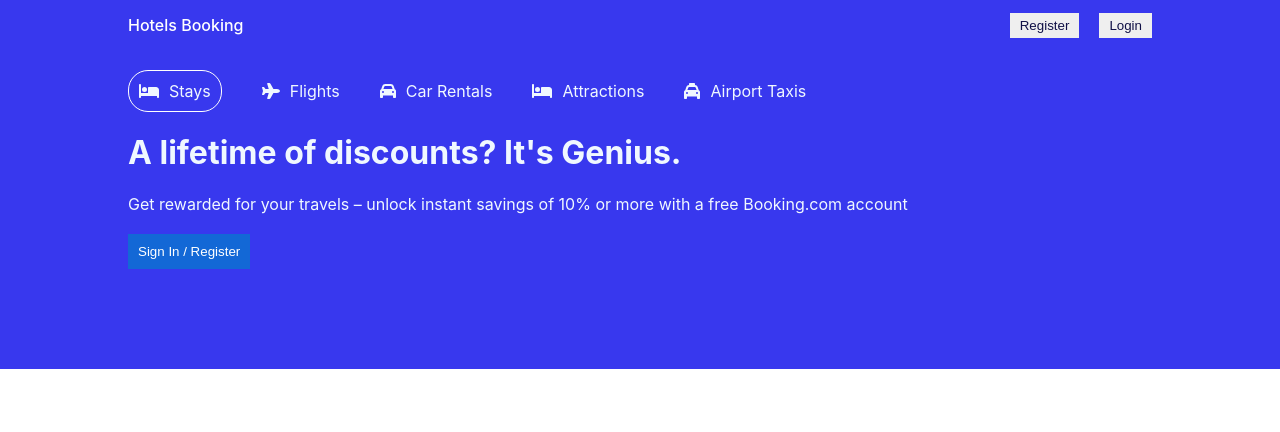
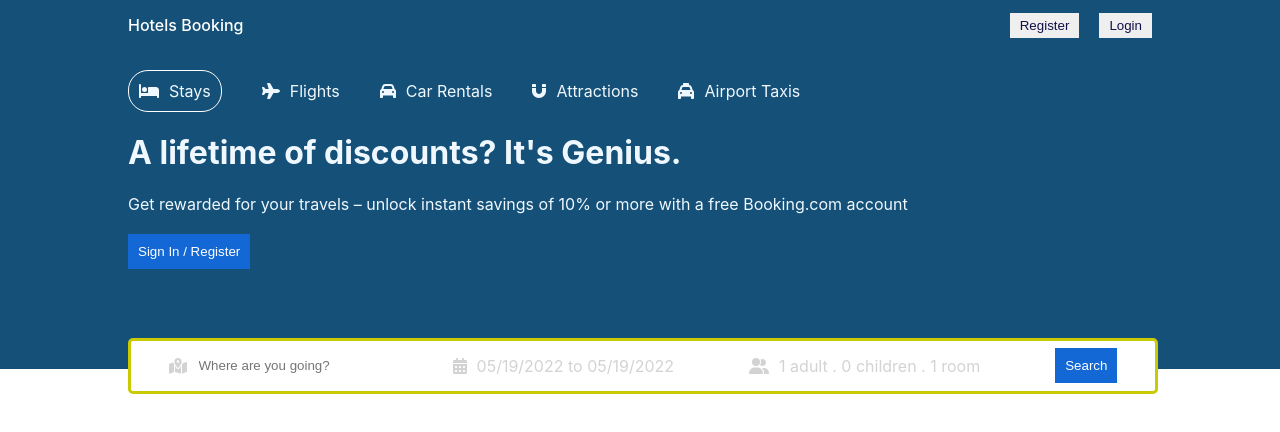
Before and after one commit to rayhansheikh99/Hotels-Booking, a React (Create React App) app in the folder client/: page / in a window 1280 px wide. Shown: the top 432 px of the page. Built offline with nearby package versions, Linux system fonts and the light colour scheme.

Commit message:
Header and search section added

```diff
--- a/client/package.json
+++ b/client/package.json
@@ -11,6 +11,7 @@
     "@testing-library/react": "^13.2.0",
     "@testing-library/user-event": "^13.5.0",
     "react": "^18.1.0",
+    "react-date-range": "^1.4.0",
     "react-dom": "^18.1.0",
     "react-router-dom": "^6.3.0",
     "react-scripts": "5.0.1",
--- a/client/public/index.html
+++ b/client/public/index.html
@@ -24,7 +24,7 @@
       work correctly both with client-side routing and a non-root public URL.
       Learn how to configure a non-root public URL by running `npm run build`.
     -->
-    <title>React App</title>
+    <title>Hotels Booking | Online</title>
   </head>
   <body>
     <noscript>You need to enable JavaScript to run this app.</noscript>
--- a/client/src/Components/Header/Header.js
+++ b/client/src/Components/Header/Header.js
@@ -1,8 +1,37 @@
-import React from 'react';
+import React, {useState} from 'react';
 import "./header.css";
 import { FontAwesomeIcon } from '@fortawesome/react-fontawesome'
-import { faBed, faCar, faPlane, faTaxi } from '@fortawesome/free-solid-svg-icons'
+import { DateRange } from 'react-date-range';
+import 'react-date-range/dist/styles.css'; // main css file
+import 'react-date-range/dist/theme/default.css'; // theme css file
+import {format} from "date-fns"
+import { faBed, faCalendarDays, faCar, faMagnet, faMapLocationDot, faPlane, faTaxi, faUserGroup } from '@fortawesome/free-solid-svg-icons'
 const Header = () => {
+    const [openDate, setOpenDate] = useState(false)
+    const [date, setDate] = useState([
+        {
+          startDate: new Date(),
+          endDate: new Date(),
+          key: 'selection'
+        }
+      ]);
+
+    const [openOptions, setOpenOptions] = useState(false);
+    const [options, setOptions] = useState({
+        adult:1,
+        children:0,
+        room:1
+    })
+
+    const handleOption = (name, operation) => {
+        setOptions((prev)=> {
+            return {
+                ...prev,
+                [name]: operation === "i" ? options[name] + 1 : options[name] - 1
+            }
+        })
+    }
+
     return (
         <div className='header'>
             <div className='header-container'>
@@ -20,7 +49,7 @@
                     <span>Car Rentals</span>
                     </div>
                     <div className="header-list-item">
-                    <FontAwesomeIcon icon={faBed} />
+                    <FontAwesomeIcon icon={faMagnet} />
                     <span>Attractions</span>
                     </div>
                     <div className="header-list-item">
@@ -31,6 +60,60 @@
                 <h1 className='header-title'>A lifetime of discounts? It's Genius.</h1>
                 <p className='header-desc'>Get rewarded for your travels – unlock instant savings of 10% or more with a free Booking.com account</p>
                 <button className='header-btn'>Sign In / Register</button>
+
+                <div className="header-search">
+                    <div className="header-search-item">
+                    <FontAwesomeIcon className='header-icon' icon={faMapLocationDot} />
+                    <input type="text" placeholder='Where are you going?' className="header-search-input"/>
+                    </div>
+                    <div className="header-search-item">
+                    <FontAwesomeIcon className='header-icon' icon={faCalendarDays} />
+                    <span onClick={()=> setOpenDate(!openDate)} className="header-search-text">{`${format(date[0].startDate, "MM/dd/yyyy")} to ${format(date[0].endDate, "MM/dd/yyyy")}`}</span>
+                    {openDate && <DateRange
+                    editableDateInputs={true}
+                    onChange={item => setDate([item.selection])}
+                    moveRangeOnFirstSelection={false}
+                    ranges={date}
+                    className="date"/>}
+                    </div>
+
+                    <div className="header-search-item">
+                    <FontAwesomeIcon className='header-icon' icon={faUserGroup} />
+                    <span onClick={()=> setOpenOptions(!openOptions)} className="header-search-text">{`${options.adult} adult . ${options.children} children . ${options.room} room`}</span>
+                    {openOptions && <div className="options">
+                        <div className='option-item'>
+
+                            <span className='option-text'>Adult</span>
+                            <div className='option-counter'>
+                                <button disabled={options.adult <= 1} className='option-counter-button' onClick={()=>handleOption("adult", "d")}>-</button>
+                                <span className='option-counter-number'>{options.adult}</span>
+                                <button className='option-counter-button' onClick={()=>handleOption("adult", "i")}>+</button>
+                            </div>
+                        </div>
+                        <div className='option-item'>
+
+                            <span className='option-text'>Children</span>
+                            <div className='option-counter'>
+                                <button disabled={options.children <= 0} className='option-counter-button' onClick={()=>handleOption("children", "d")}>-</button>
+                                <span className='option-counter-number'>{options.children}</span>
+                                <button className='option-counter-button' onClick={()=>handleOption("children", "i")}>+</button>
+                            </div>
+                        </div>
+                        <div className='option-item'>
+
+                            <span className='option-text'>Room</span>
+                            <div className='option-counter'>
+                                <button disabled={options.room <= 1} className='option-counter-button' onClick={()=>handleOption("room", "d")}>-</button>
+                                <span className='option-counter-number'>{options.room}</span>
+                                <button className='option-counter-button' onClick={()=>handleOption("room", "i")}>+</button>
+                            </div>
+                        </div>
+                    </div>}
+                    </div>
+                    <div className="header-search-item">
+                    <button className='header-btn'>Search</button>
+                    </div>
+                </div>
             </div>
         </div>
     );
--- a/client/src/Components/Header/header.css
+++ b/client/src/Components/Header/header.css
@@ -1,8 +1,9 @@
 .header{
-    background-color: rgb(56, 56, 238);
+    background-color: rgba(4, 68, 110, 0.932);
     color: aliceblue;
     display: flex;
     justify-content: center;
+    position: relative;
 }
 .header-container{
     width: 100%;
@@ -34,3 +35,80 @@
     font-weight: 500;
     cursor: pointer;
 }
+
+.header-search {
+    height: 30px;
+    background-color: white;
+    border: 3px solid rgb(202, 202, 3);
+    display: flex;
+    align-items: center;
+    justify-content: space-around;
+    padding: 10px 0;
+    border-radius: 5px;
+    position: absolute;
+    bottom: -25px;
+    width: 100%;
+    max-width: 1024px;
+}
+
+.header-icon {
+    color: lightgray;
+}
+
+.header-search-item {
+    display: flex;
+    align-items: center;
+    gap: 10px;
+}
+
+.header-search-input {
+    border: none;
+    outline: none;
+}
+
+.header-search-text {
+    color: lightgray;
+}
+
+.date {
+    position: absolute;
+    top: 50px;
+}
+
+.options {
+    position: absolute;
+    top: 50px;
+    background-color: white;
+    color: gray;
+    border-radius: 5px;
+    box-shadow: 0 0 10px -5px rgba(0,0,0,0.4);
+    -webkit-box-shadow: 0 0 10px -5px rgba(0,0,0,0.4);
+}
+
+.option-item {
+    width: 200px;
+    display: flex;
+    justify-content: space-between;
+    margin: 10px;
+}
+
+.option-counter {
+    display: flex;
+    align-items: center;
+    gap: 10px;
+    font-size: 12px;
+    color: black;
+}
+
+.option-counter-button {
+    width: 30px;
+    height: 30px;
+    border: 1px solid #0071c2;
+    color: #0071c2;
+    cursor: pointer;
+    background-color: white;
+}
+
+.option-counter-button:disabled {
+    cursor: not-allowed;
+}
--- a/client/src/Components/Navbar/navbar.css
+++ b/client/src/Components/Navbar/navbar.css
@@ -1,6 +1,6 @@
 .navbar{
     height: 50px;
-    background-color: rgb(56, 56, 238);
+    background-color: rgba(4, 68, 110, 0.932);
     display: flex;
     justify-content: center;
 }
```
Also changed, not shown: 1 other file (tests, documents, lock files or other folders).
